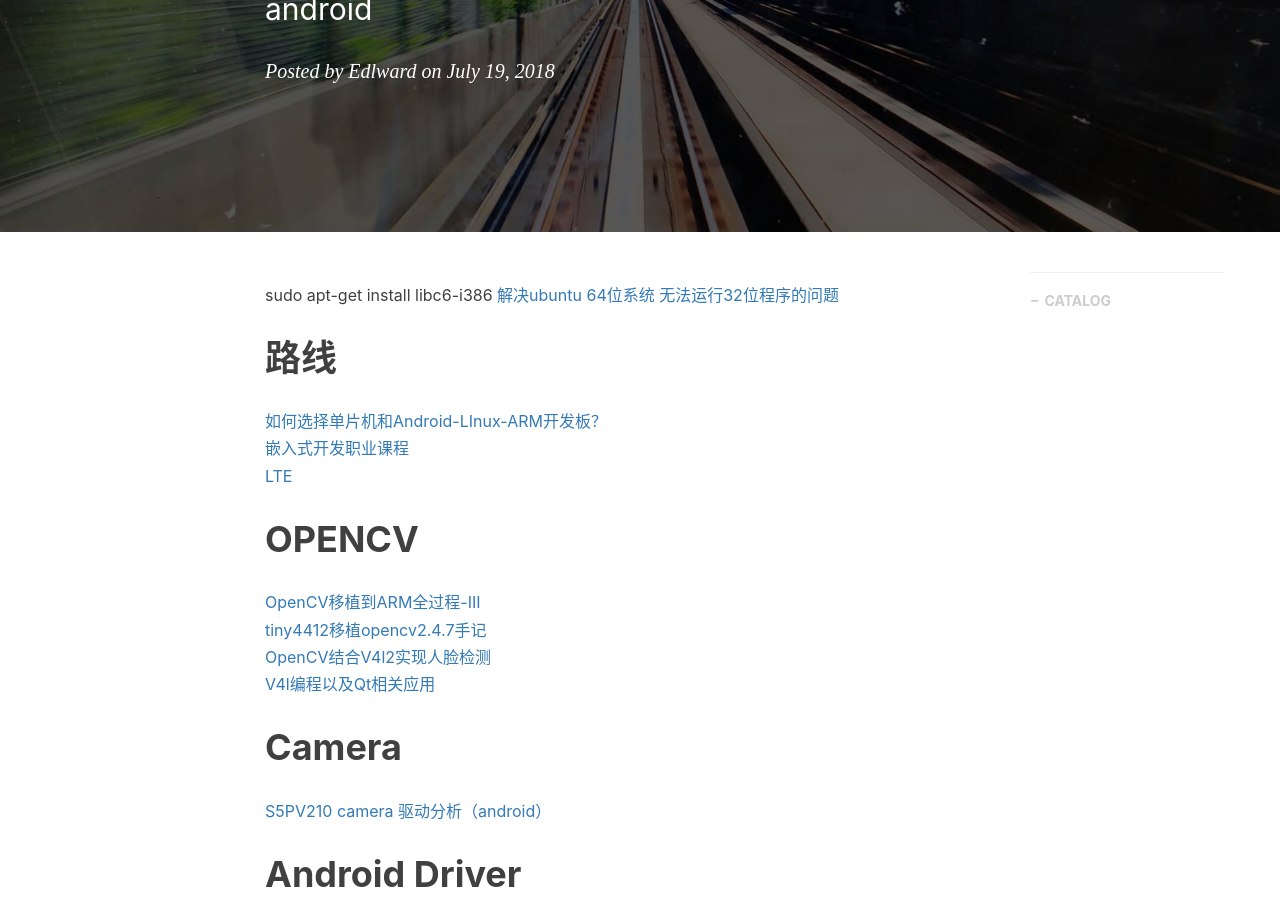
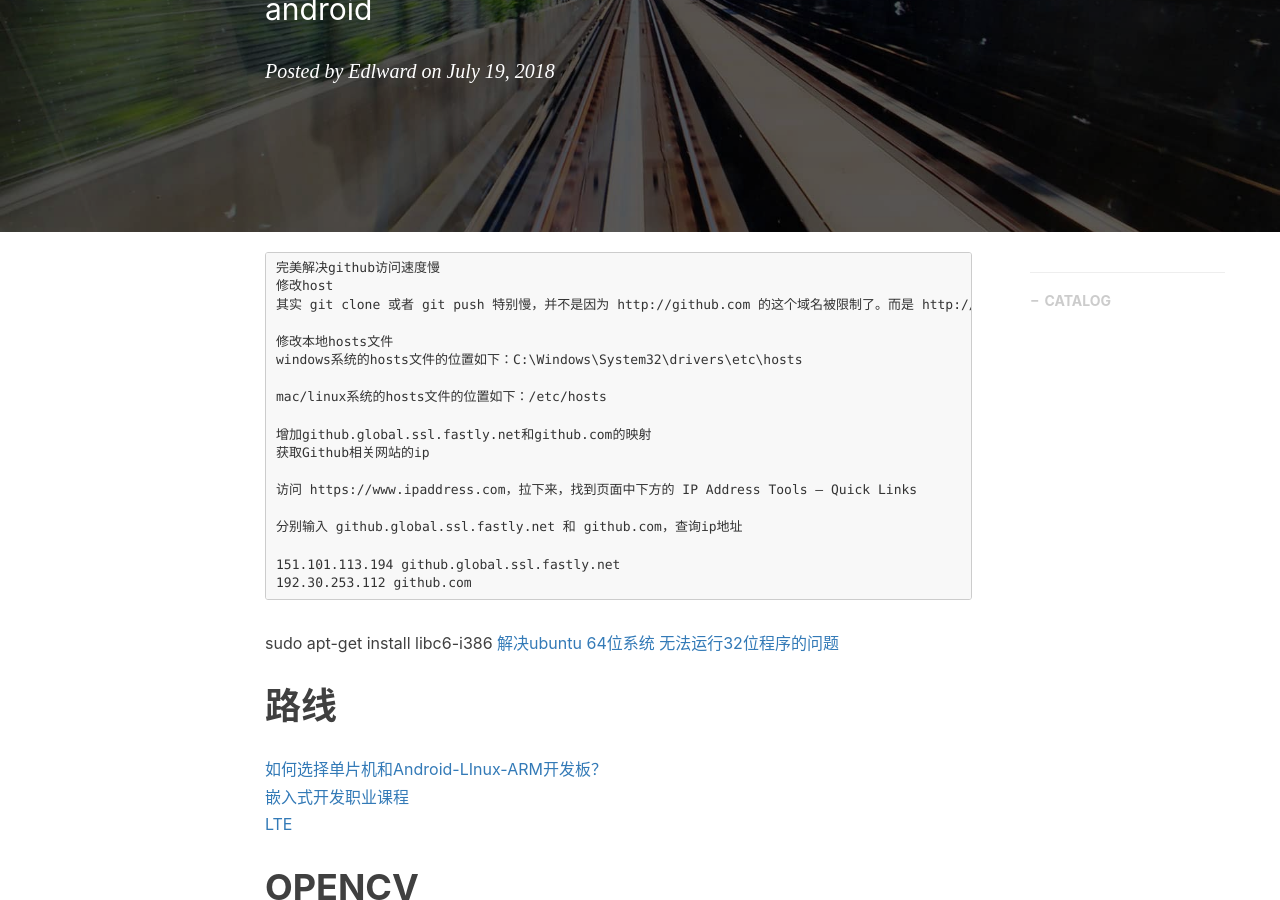
Before and after one commit to gary-robotics/dlward, a Jekyll site: the page built from _posts/2018-07-09-AndroidDriver-2018.markdown, in a window 1280 px wide and 900 px high, scrolled down 291 px. Built offline with Jekyll 4.4.1, drawn with Linux system fonts in a browser that asks for light colours; nearby versions of some CDN libraries; comment, search, counter and statistics services are not loaded.

Commit message:
Update 2018-07-09-AndroidDriver-2018.markdown

````diff
--- a/_posts/2018-07-09-AndroidDriver-2018.markdown
+++ b/_posts/2018-07-09-AndroidDriver-2018.markdown
@@ -10,6 +10,27 @@ catalog:    true
 tags:
     - android
 ---
+```
+完美解决github访问速度慢
+修改host
+其实 git clone 或者 git push 特别慢，并不是因为 http://github.com 的这个域名被限制了。而是 http://github.global.ssl.fastly.Net 这个域名被限制了。那么首先查到这个域名的ip，然后在hosts文件中进行 ip -> 域名 映射就可以了。
+
+修改本地hosts文件
+windows系统的hosts文件的位置如下：C:\Windows\System32\drivers\etc\hosts
+
+mac/linux系统的hosts文件的位置如下：/etc/hosts
+
+增加github.global.ssl.fastly.net和github.com的映射
+获取Github相关网站的ip
+
+访问 https://www.ipaddress.com，拉下来，找到页面中下方的 IP Address Tools – Quick Links
+
+分别输入 github.global.ssl.fastly.net 和 github.com，查询ip地址
+
+151.101.113.194 github.global.ssl.fastly.net
+192.30.253.112 github.com
+```
+
 sudo apt-get install libc6-i386
 [解决ubuntu 64位系统 无法运行32位程序的问题](https://blog.csdn.net/mtofum/article/details/50296085)
 
````
